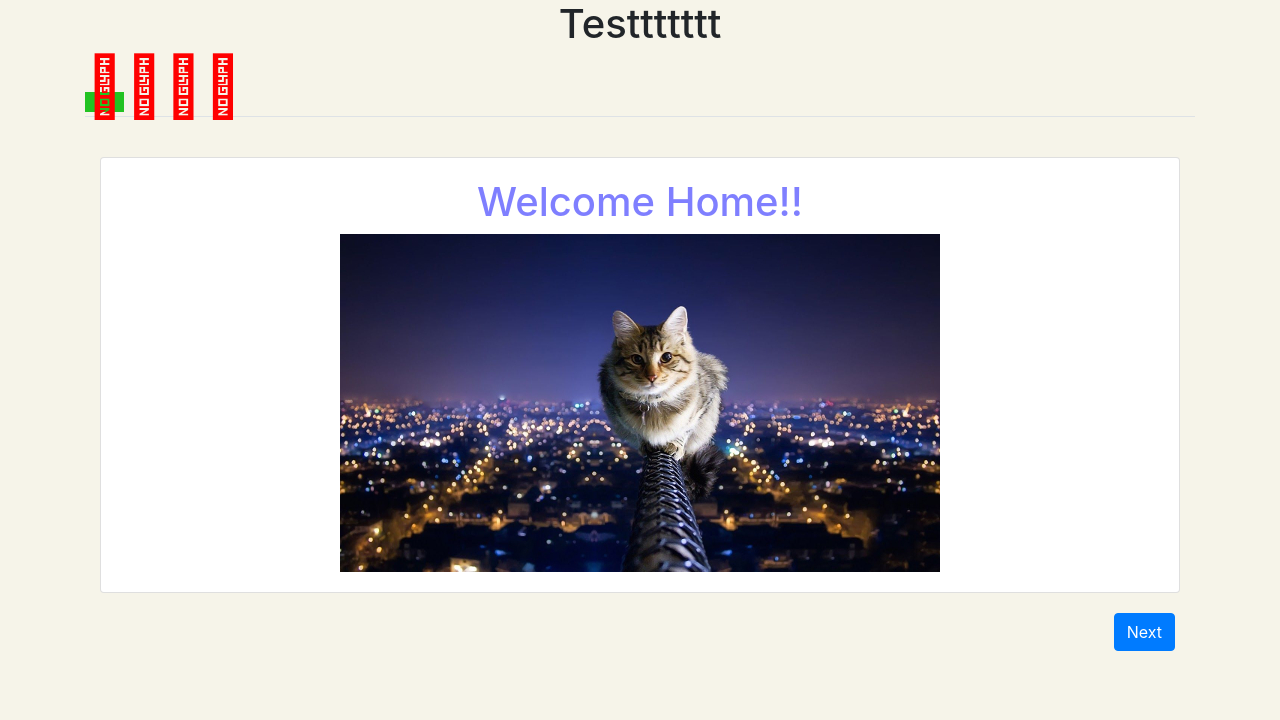
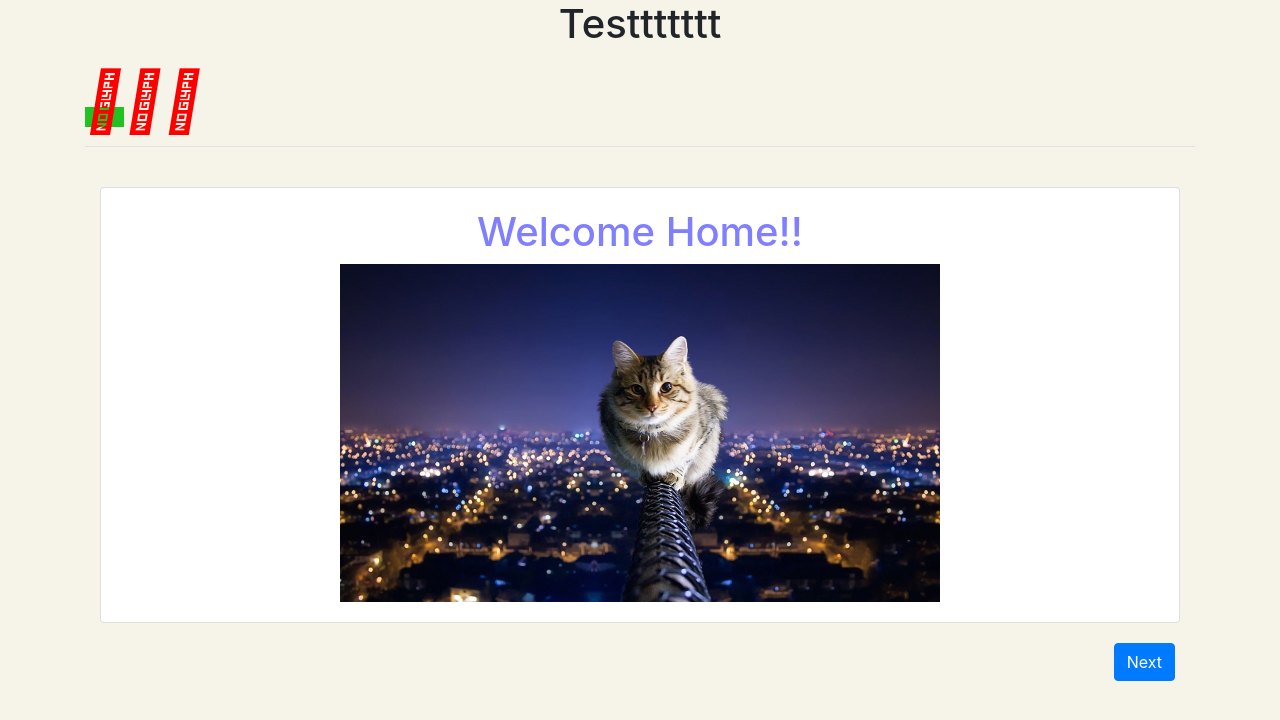
Before and after one commit to vorrawut/angular6-wizard-step, an Angular app: page / in a window 1280 px wide. Shown: the top 720 px of the page. Built offline with nearby package versions, Linux system fonts and the light colour scheme.

Commit message:
change lib font-awesome

```diff
--- a/angular.json
+++ b/angular.json
@@ -29,7 +29,7 @@
             "styles": [
               "src/styles.scss",
               "node_modules/bootstrap/dist/css/bootstrap.min.css",
-              "node_modules/@fortawesome/fontawesome-free/css/fontawesome.min.css"
+              "node_modules/font-awesome/css/font-awesome.min.css"
             ],
             "scripts": []
           },
--- a/package.json
+++ b/package.json
@@ -20,9 +20,9 @@
     "@angular/platform-browser": "^6.0.3",
     "@angular/platform-browser-dynamic": "^6.0.3",
     "@angular/router": "^6.0.3",
-    "@fortawesome/fontawesome-free": "^5.1.1",
     "bootstrap": "^4.1.2",
     "core-js": "^2.5.4",
+    "font-awesome": "^4.7.0",
     "rxjs": "^6.0.0",
     "zone.js": "^0.8.26"
   },
--- a/src/app/components/nav-bar/nav-bar.component.html
+++ b/src/app/components/nav-bar/nav-bar.component.html
@@ -14,7 +14,7 @@
     <li>
       <a routerLink="/login" routerLinkActive="active" data-toggle="tab" title="login">
         <span class="round-tabs two">
-          <i class="far fa-chevron-left"></i>
+          <i class="fa fa-angular"></i>
         </span>
       </a>
     </li>
```
Also changed, not shown: 1 other file (tests, documents, lock files or other folders).
